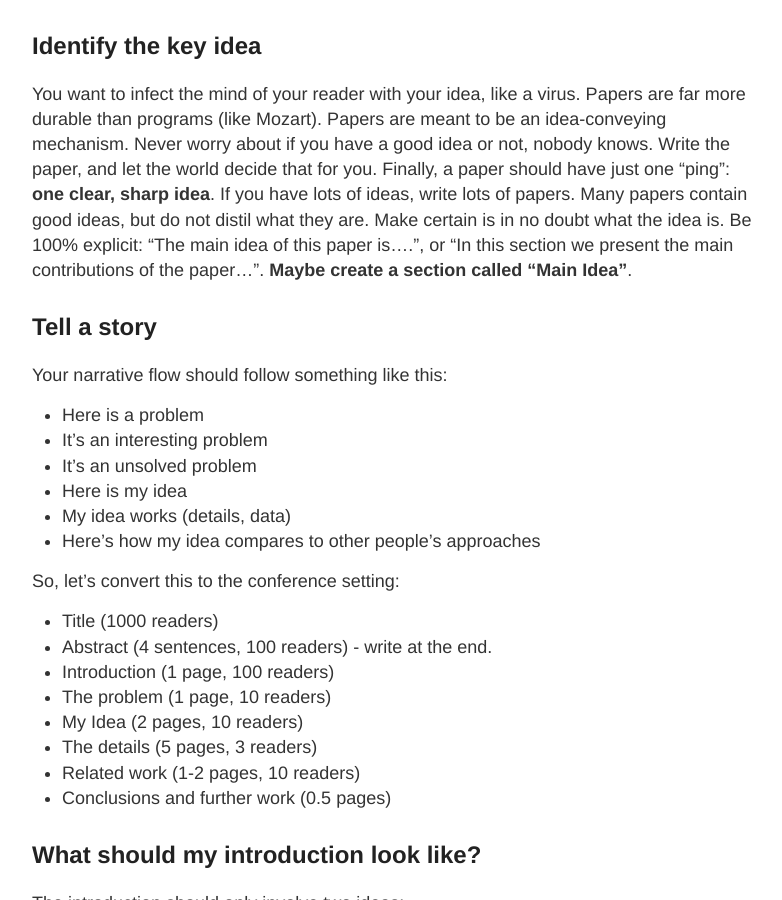
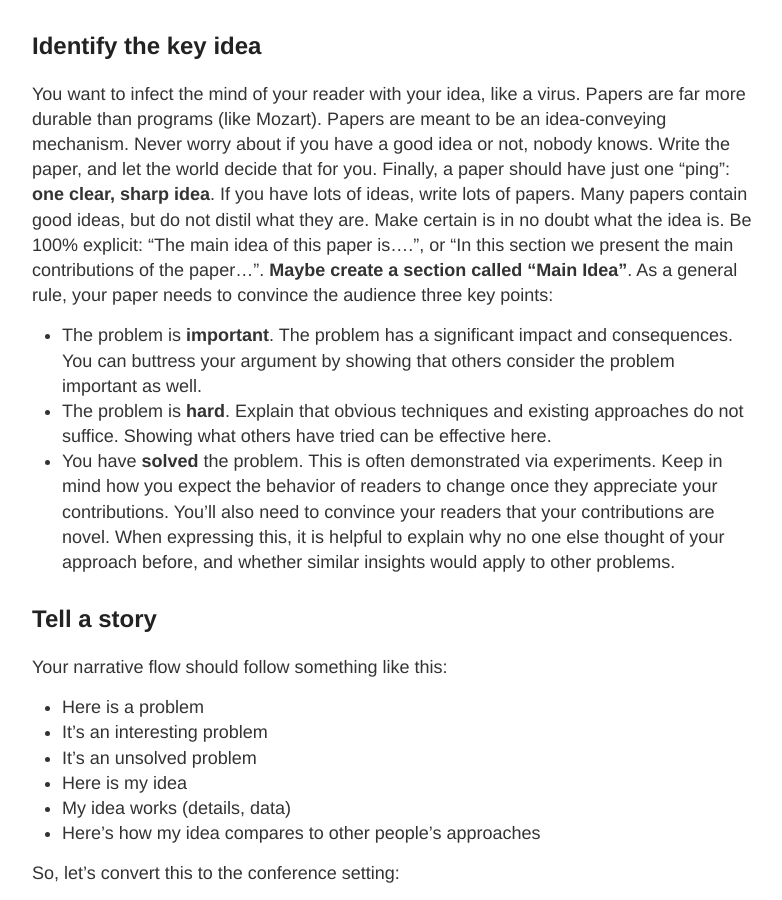
Before and after one commit to RamnathKumar181/ramnathkumar181.github.io, a Jekyll site: the page built from _posts/2022-08-12-How to write a great research paper.md, in a window 1280 px wide and 900 px high, scrolled down 582 px. Shown: the whole window, without its empty margins (248-1030 px from the left). Built offline with Jekyll 4.4.1, drawn with Linux system fonts in a browser that asks for light colours.

```diff
--- a/_posts/2022-08-12-How to write a great research paper.md
+++ b/_posts/2022-08-12-How to write a great research paper.md
@@ -14,7 +14,10 @@ Instead of creating an idea, working on it for months, and then writing the rese
 
 ## Identify the key idea
 
-You want to infect the mind of your reader with your idea, like a virus. Papers are far more durable than programs (like Mozart). Papers are meant to be an idea-conveying mechanism. Never worry about if you have a good idea or not, nobody knows. Write the paper, and let the world decide that for you. Finally, a paper should have just one "ping": **one clear, sharp idea**. If you have lots of ideas, write lots of papers. Many papers contain good ideas, but do not distil what they are. Make certain is in no doubt what the idea is. Be 100% explicit: "The main idea of this paper is....", or "In this section we present the main contributions of the paper...". **Maybe create a section called "Main Idea"**.
+You want to infect the mind of your reader with your idea, like a virus. Papers are far more durable than programs (like Mozart). Papers are meant to be an idea-conveying mechanism. Never worry about if you have a good idea or not, nobody knows. Write the paper, and let the world decide that for you. Finally, a paper should have just one "ping": **one clear, sharp idea**. If you have lots of ideas, write lots of papers. Many papers contain good ideas, but do not distil what they are. Make certain is in no doubt what the idea is. Be 100% explicit: "The main idea of this paper is....", or "In this section we present the main contributions of the paper...". **Maybe create a section called "Main Idea"**. As a general rule, your paper needs to convince the audience three key points:
+* The problem is **important**. The problem has a significant impact and consequences. You can buttress your argument by showing that others consider the problem important as well.
+* The problem is **hard**. Explain that obvious techniques and existing approaches do not suffice. Showing what others have tried can be effective here.
+* You have **solved** the problem. This is often demonstrated via experiments. Keep in mind how you expect the behavior of readers to change once they appreciate your contributions. You'll also need to convince your readers that your contributions are novel. When expressing this, it is helpful to explain why no one else thought of your approach before, and whether similar insights would apply to other problems.
 
 ## Tell a story
 
```
Also changed, not shown: _posts/2022-09-08-A Selective Review of Basic Probability.md (added, +12 -0 lines), _posts/2022-09-08-Random Processes for Engineers.md (added, +7 -0 lines), randomprocesses.html (added, +16 -0 lines), 2 other files.
